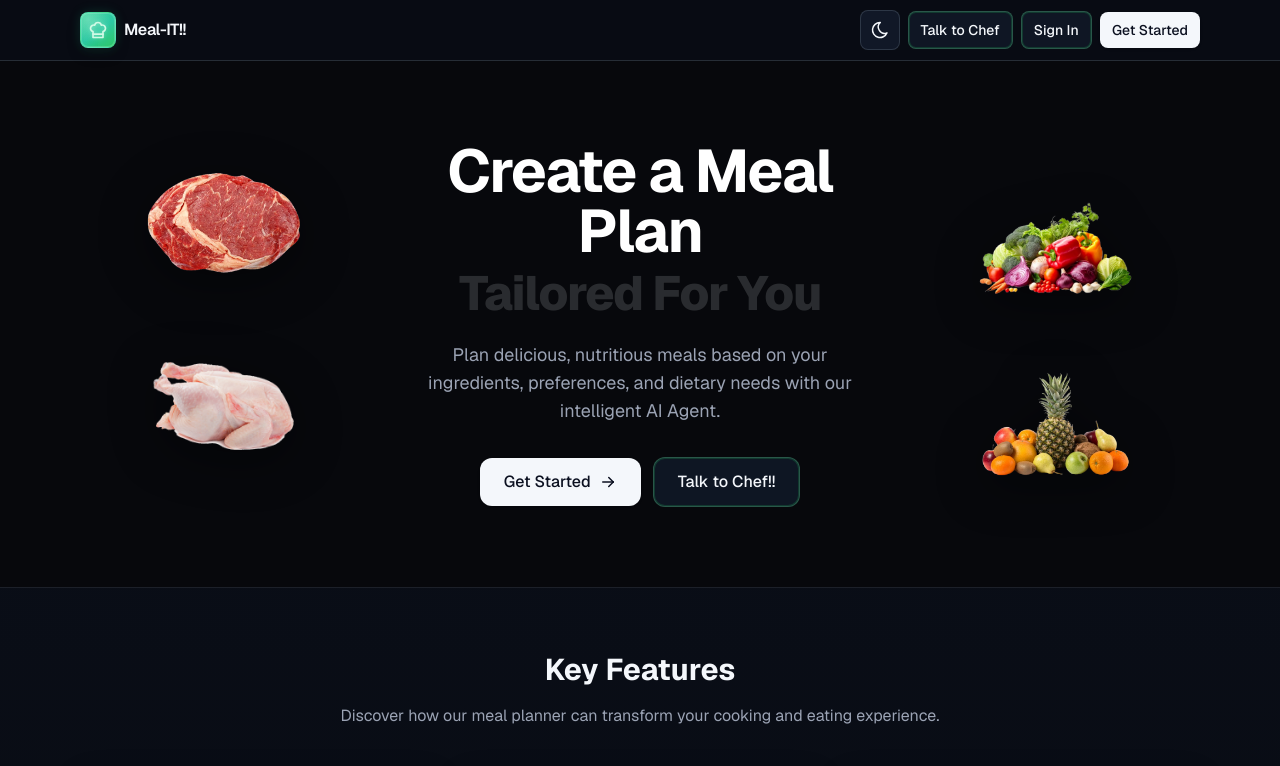
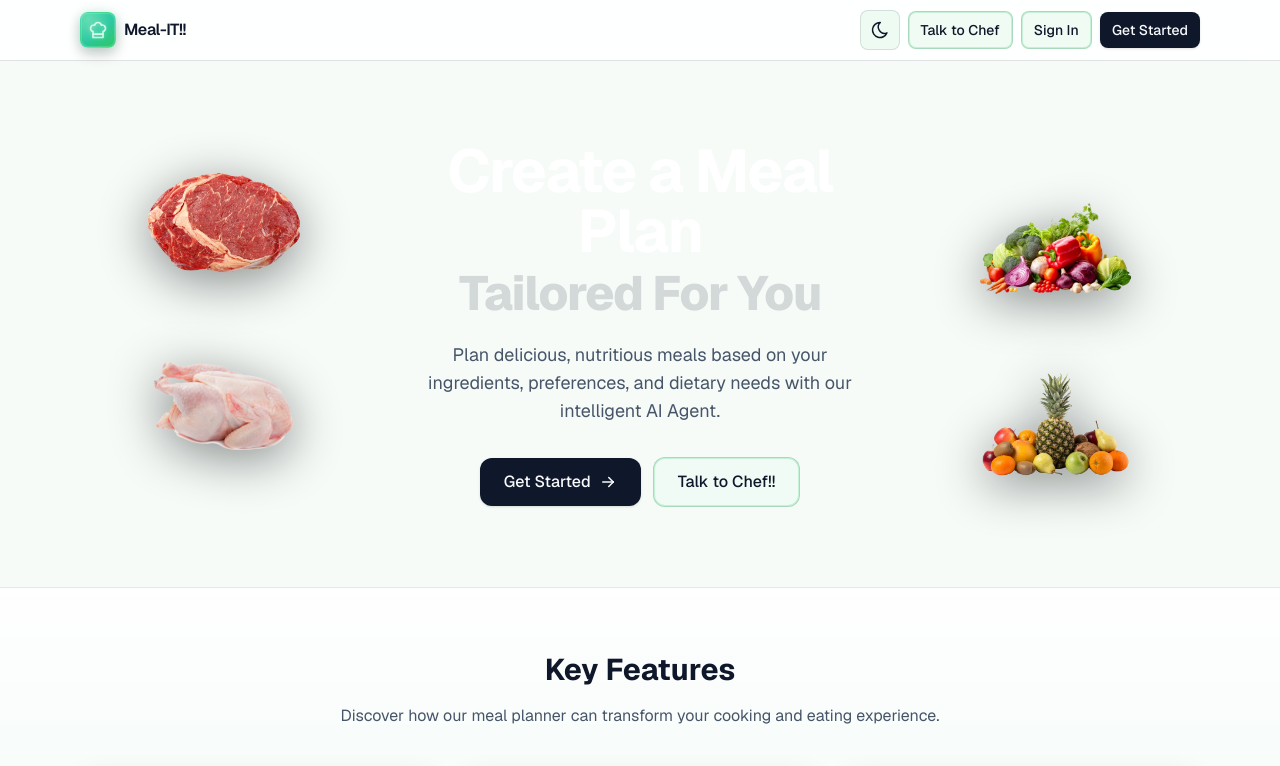
Before and after one commit to ssk033/chat_bot_chef, a Next.js app: page / in a window 1280 px wide. Shown: the top 766 px of the page. Built offline with nearby package versions, Linux system fonts and the light colour scheme.

Commit message:
initiall phasegfsdtrshgfgyG FVYBseT TUHhasgdfsu fhf

```diff
--- a/app/globals.css
+++ b/app/globals.css
@@ -3,21 +3,21 @@
 @custom-variant dark (&:where(.dark, .dark *));
 
 :root {
-  --background: #07080c;
-  --foreground: #f4f7fb;
-  --surface: #0d1119;
-  --surface-muted: #111827;
-  --border-subtle: rgba(148, 163, 184, 0.22);
-  --accent: #34d399;
-  --accent-muted: rgba(52, 211, 153, 0.2);
-  --ring-focus: rgba(74, 222, 128, 0.3);
-  --user-bubble-bg: #f4f7fb;
-  --user-bubble-fg: #0b1020;
-  --muted-text: #9ba3b4;
-  --input-border-focus: #1f2937;
+  --background: #f6fbf8;
+  --foreground: #0f172a;
+  --surface: #ffffff;
+  --surface-muted: #eefbf3;
+  --border-subtle: rgba(15, 23, 42, 0.12);
+  --accent: #16a34a;
+  --accent-muted: rgba(34, 197, 94, 0.14);
+  --ring-focus: rgba(34, 197, 94, 0.28);
+  --user-bubble-bg: #0f172a;
+  --user-bubble-fg: #f8fafc;
+  --muted-text: #475569;
+  --input-border-focus: #86efac;
   --icon-green: #22c55e;
-  --icon-green-bright: #86efac;
-  --icon-green-soft: rgba(74, 222, 128, 0.26);
+  --icon-green-bright: #4ade80;
+  --icon-green-soft: rgba(74, 222, 128, 0.2);
 }
 
 html.dark {
@@ -54,13 +54,13 @@ body {
 .theme-panel {
   background: linear-gradient(180deg, color-mix(in srgb, var(--surface) 88%, transparent), color-mix(in srgb, var(--surface-muted) 90%, transparent));
   border: 1px solid var(--border-subtle);
-  box-shadow: 0 12px 28px rgba(3, 6, 16, 0.34);
+  box-shadow: 0 12px 28px color-mix(in srgb, var(--foreground) 14%, transparent);
 }
 
 .theme-section {
   border-top: 1px solid color-mix(in srgb, var(--border-subtle) 60%, transparent);
   border-bottom: 1px solid color-mix(in srgb, var(--border-subtle) 60%, transparent);
-  background: linear-gradient(180deg, rgba(10, 15, 25, 0.82), rgba(9, 12, 19, 0.92));
+  background: linear-gradient(180deg, color-mix(in srgb, var(--surface) 86%, transparent), color-mix(in srgb, var(--surface-muted) 90%, transparent));
 }
 
 .glow-pill {
--- a/components/app-navbar.tsx
+++ b/components/app-navbar.tsx
@@ -24,7 +24,7 @@ export function AppNavbar({ showAuth = true }: AppNavbarProps) {
   };
 
   return (
-    <nav className="sticky top-0 z-40 border-b border-[var(--border-subtle)] bg-[#090d14]/90 backdrop-blur-sm">
+    <nav className="sticky top-0 z-40 border-b border-[var(--border-subtle)] bg-[var(--surface)]/90 backdrop-blur-sm">
       <div className="mx-auto flex w-full max-w-6xl items-center justify-between px-4 py-2.5">
         <Link href="/" className="flex items-center gap-2">
           <span className="chef-icon-badge flex h-9 w-9 items-center justify-center rounded-lg">
```
